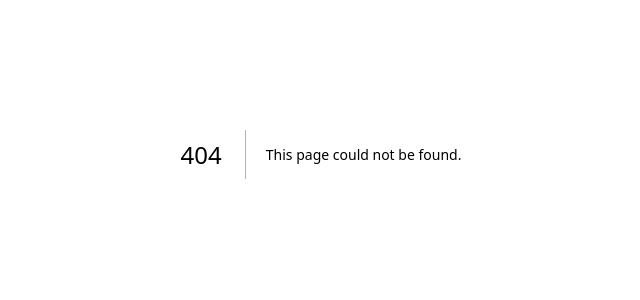
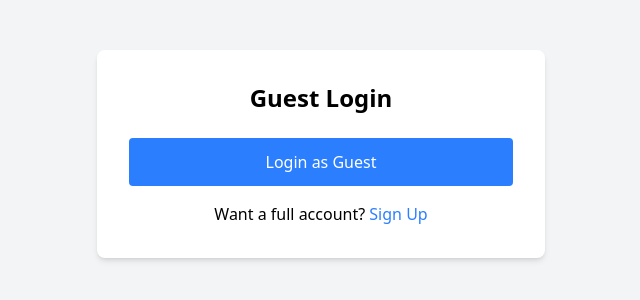
Before and after one commit to NikhilThakur3536/marketplace, a Next.js app: page /login in a window 1280 px wide. Before the commit this address had no page. Shown: the part 246-546 px from the top of the page, without its empty margins (319-959 px from the left). Built offline with nearby package versions, Linux system fonts and the light colour scheme; no server answers.

Commit message:
Login/Signup page Added

```diff
--- /dev/null
+++ b/src/app/login/page.jsx
@@ -0,0 +1,72 @@
+
+"use client";
+
+import { useState } from "react";
+import { useRouter } from "next/navigation";
+import axios from "axios";
+import Link from "next/link";
+
+export default function Login() {
+  const [loading, setLoading] = useState(false);
+  const router = useRouter();
+
+  const BASE_URL = process.env.NEXT_PUBLIC_BASE_URL;
+  const DOMAIN_ID = process.env.NEXT_PUBLIC_DOMAIN_ID
+  const DEVICE_ID = process.env.NEXT_PUBLIC_DEVICE_ID
+  const DEVICE_TOKEN = process.env.NEXT_PUBLIC_DEVICE_TOKEN
+
+  const handleLogin = async () => {
+    setLoading(true);
+
+    try {
+      const response = await axios.post(`${BASE_URL}/user/auth/guest-login`, {
+        domainId: DOMAIN_ID,
+        deviceId: DEVICE_ID,
+        deviceToken: DEVICE_TOKEN,
+      });
+
+      console.log("Login successful:", response.data);
+      if (response.data.success && response.data.data?.token) {
+        localStorage.setItem('deviceToken', response.data.data.token);
+        localStorage.setItem('deviceId', DEVICE_ID);
+        localStorage.setItem('domainId', DOMAIN_ID);
+        console.log("Stored in localStorage:", {
+          deviceToken: response.data.data.token,
+          deviceId: DEVICE_ID,
+          domainId: DOMAIN_ID,
+        });
+      }
+
+      alert("Login successful!");
+      router.push("/");
+    } catch (error) {
+      console.error("Login error:", error.response?.data || error.message);
+      alert("Login failed: " + (error.response?.data?.message || error.message));
+    } finally {
+      setLoading(false);
+    }
+  };
+
+  return (
+    <div className="min-h-screen flex items-center justify-center bg-gray-100">
+      <div className="bg-white p-8 rounded-lg shadow-md w-full max-w-md text-center">
+        <h2 className="text-2xl font-bold mb-6">Guest Login</h2>
+
+        <button
+          onClick={handleLogin}
+          disabled={loading}
+          className="w-full bg-blue-500 text-white p-3 rounded hover:bg-blue-600 transition disabled:opacity-50"
+        >
+          {loading ? "Logging in..." : "Login as Guest"}
+        </button>
+
+        <p className="mt-4">
+          Want a full account?{" "}
+          <Link href="/signup" className="text-blue-500 hover:underline">
+            Sign Up
+          </Link>
+        </p>
+      </div>
+    </div>
+  );
+}
--- /dev/null
+++ b/src/app/signup/page.jsx
@@ -0,0 +1,55 @@
+"use client"
+
+import { useState } from 'react';
+import Link from 'next/link';
+
+export default function Signup() {
+  const [email, setEmail] = useState('');
+  const [password, setPassword] = useState('');
+
+  const handleSignup = () => {
+    console.log('Signup attempted with:', { email, password });
+    alert('Signup attempted with email: ' + email);
+  };
+
+  return (
+    <div className="min-h-screen flex items-center justify-center bg-gray-100">
+      <div className="bg-white p-8 rounded-lg shadow-md w-full max-w-md">
+        <h2 className="text-2xl font-bold mb-6 text-center">Sign Up</h2>
+        <div className="mb-4">
+          <label className="block text-gray-700 mb-2" htmlFor="email">Email</label>
+          <input
+            type="email"
+            id="email"
+            value={email}
+            onChange={(e) => setEmail(e.target.value)}
+            className="w-full p-2 border border-gray-300 rounded focus:outline-none focus:ring-2 focus:ring-blue-500"
+            placeholder="Enter your email"
+            required
+          />
+        </div>
+        <div className="mb-6">
+          <label className="block text-gray-700 mb-2" htmlFor="password">Password</label>
+          <input
+            type="password"
+            id="password"
+            value={password}
+            onChange={(e) => setPassword(e.target.value)}
+            className="w-full p-2 border border-gray-300 rounded focus:outline-none focus:ring-2 focus:ring-blue-500"
+            placeholder="Enter your password"
+            required
+          />
+        </div>
+        <button
+          onClick={handleSignup}
+          className="w-full bg-blue-500 text-white p-2 rounded hover:bg-blue-600 transition"
+        >
+          Sign Up
+        </button>
+        <p className="mt-4 text-center">
+          Already have an account? <Link href="/login" className="text-blue-500 hover:underline">Login</Link>
+        </p>
+      </div>
+    </div>
+  );
+}
```
